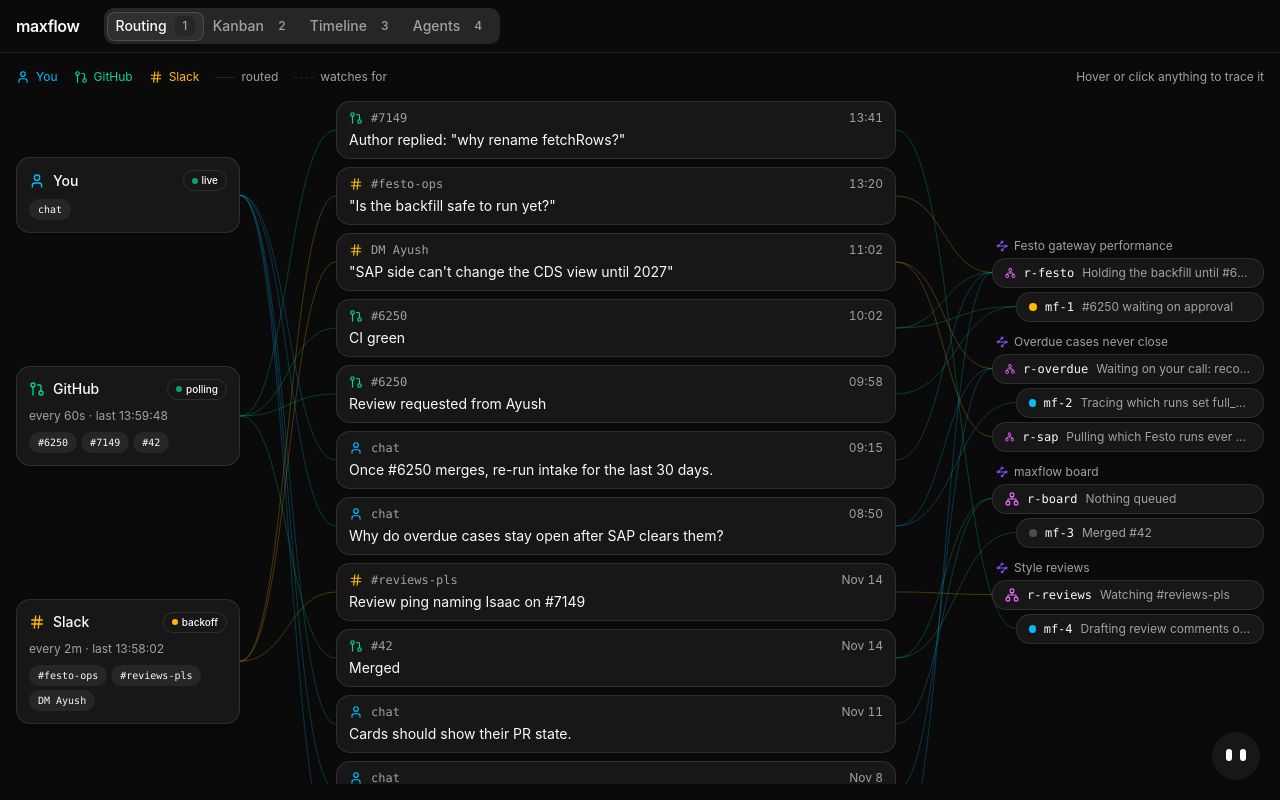
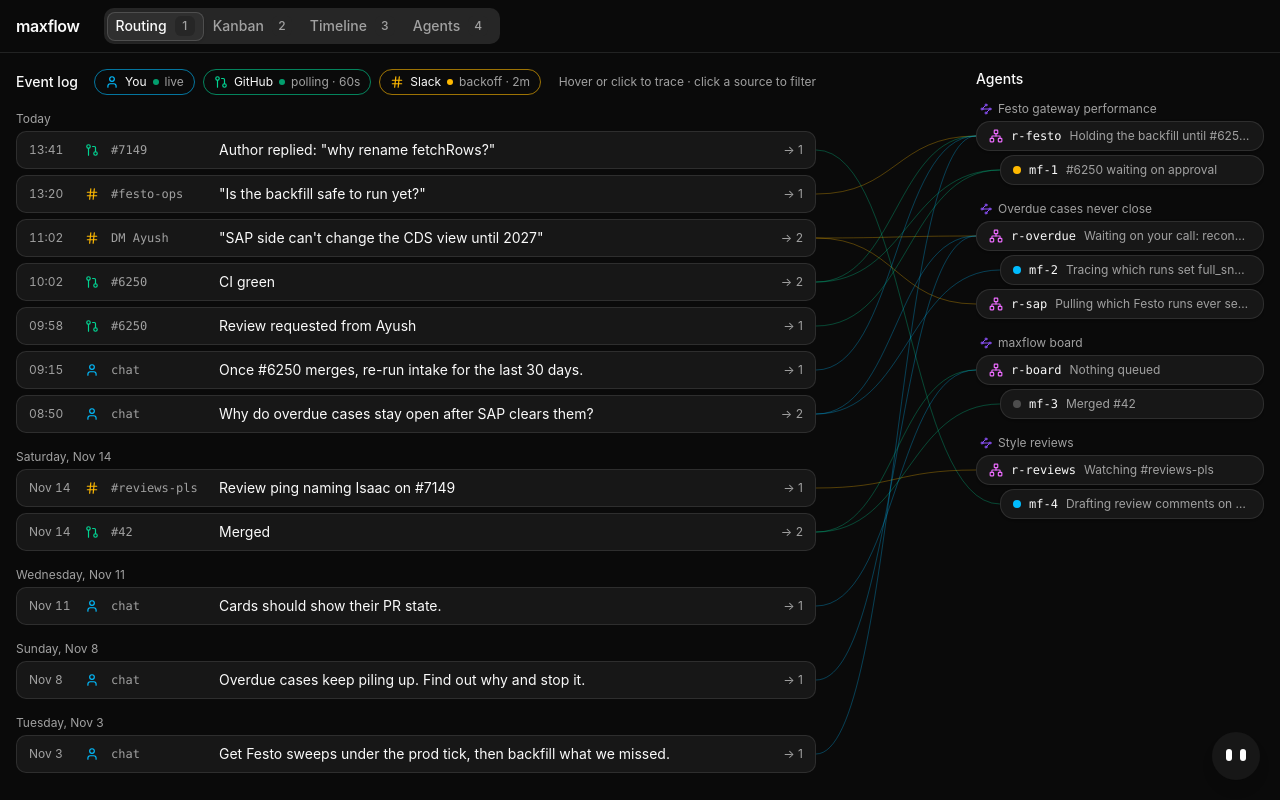
Before and after one commit to isaacchacko/maxflow, a React (Vite) app: page / in a window 1280 px wide. Built offline with nearby package versions, Linux system fonts and the light colour scheme.

Commit message:
Routing as two sections: one event log of chats, gh and Slack grouped by day with source filters, and the agents it routes to

```diff
--- a/src/views/RoutingView.tsx
+++ b/src/views/RoutingView.tsx
@@ -1,9 +1,8 @@
 import { GitPullRequest, Hash, Network, User, Waypoints } from "lucide-react";
 import { useCallback, useLayoutEffect, useRef, useState } from "react";
-import { Badge } from "@/components/ui/badge";
 import { Card } from "@/components/ui/card";
 import { cn } from "@/lib/utils";
-import { agentStateColor, sentries, type Signal, type Source } from "@/mock";
+import { NOW_AT, agentStateColor, sentries, type Signal, type Source } from "@/mock";
 import { agentStore, signalStore, threadStore } from "@/store";
 
 const look: Record<Source, { icon: typeof User; text: string; stroke: string; ring: string }> = {
@@ -61,6 +60,12 @@ function trace(focus: string, edges: Edge[]) {
   return { nodes, lit };
 }
 
+function day(at: string) {
+  const d = at.slice(0, 10);
+  if (d === NOW_AT.slice(0, 10)) return "Today";
+  return new Date(at).toLocaleDateString("en-US", { weekday: "long", month: "short", day: "numeric" });
+}
+
 export function RoutingView() {
   const signals = signalStore.use();
   const agents = agentStore.use();
@@ -69,6 +74,7 @@ export function RoutingView() {
   const [pos, setPos] = useState<Pos>({});
   const [pinned, setPinned] = useState<string>();
   const [hover, setHover] = useState<string>();
+  const [shown, setShown] = useState<Set<Source>>(new Set(["isaac", "gh", "slack"]));
 
   const measure = useCallback(() => {
     const root = rootRef.current;
@@ -82,14 +88,16 @@ export function RoutingView() {
     setPos(next);
   }, []);
 
+  const visible = signals.filter(s => shown.has(s.source));
+
   useLayoutEffect(() => {
     measure();
     const ro = new ResizeObserver(measure);
     ro.observe(rootRef.current!);
     return () => ro.disconnect();
-  }, [measure, signals.length]);
+  }, [measure, visible.length]);
 
-  const edges = buildEdges(signals);
+  const edges = buildEdges(visible).filter(e => !e.watch || shown.has(e.source));
   const focus = hover ?? pinned;
   const traced = focus ? trace(focus, edges) : undefined;
   const dim = (id: string) => traced && !traced.nodes.has(id);
@@ -104,27 +112,22 @@ export function RoutingView() {
     },
   });
 
+  const toggle = (source: Source) =>
+    setShown(prev => {
+      const next = new Set(prev);
+      if (next.has(source) && next.size > 1) next.delete(source);
+      else next.add(source);
+      return next;
+    });
+
+  const days = [...new Set(visible.map(s => day(s.at)))];
+
   return (
-    <div className="flex h-full flex-col gap-3 p-4">
-      <div className="flex items-center gap-4 text-xs text-muted-foreground">
-        {sentries.map(s => {
-          const Icon = look[s.id].icon;
-          return (
-            <span key={s.id} className={cn("flex items-center gap-1.5", look[s.id].text)}>
-              <Icon className="size-3.5" />
-              {s.label}
-            </span>
-          );
-        })}
-        <span className="flex items-center gap-1.5"><span className="w-5 border-t" /> routed</span>
-        <span className="flex items-center gap-1.5"><span className="w-5 border-t border-dashed" /> watches for</span>
-        <span className="ml-auto">{pinned ? "Click again or on empty space to release" : "Hover or click anything to trace it"}</span>
-      </div>
-
-      <div ref={rootRef} onClick={() => setPinned(undefined)} className="relative grid min-h-0 flex-1 grid-cols-[14rem_1fr_17rem] gap-x-24">
+    <div ref={rootRef} onClick={() => setPinned(undefined)} className="relative grid h-full grid-cols-[minmax(0,1fr)_18rem] gap-x-40 p-4">
       <svg className="pointer-events-none absolute inset-0 size-full overflow-hidden">
         {edges.map(e => {
-            const a = pos[e.from];
+          if (e.from.startsWith("src:") && !e.watch) return null;
+          const a = e.watch ? pos.log && { ...pos.log, y: pos.log.y } : pos[e.from];
           const b = pos[e.to];
           if (!a || !b) return null;
           const on = traced?.lit.has(e.key);
@@ -134,7 +137,7 @@ export function RoutingView() {
             <path
               key={e.key}
               d={`M${x1},${a.y} C${mid},${a.y} ${mid},${b.y} ${x2},${b.y}`}
-                className={cn("fill-none transition-opacity", look[e.source].stroke, on ? "opacity-90" : traced ? "opacity-5" : "opacity-25")}
+              className={cn("fill-none transition-opacity", look[e.source].stroke, on ? "opacity-90" : traced ? "opacity-5" : "opacity-30")}
               strokeWidth={on ? 1.75 : 1}
               strokeDasharray={e.watch ? "4 4" : undefined}
             />
@@ -142,51 +145,74 @@ export function RoutingView() {
         })}
       </svg>
 
-        <section className="relative flex flex-col justify-around gap-3">
+      <section className="relative flex min-h-0 flex-col gap-3">
+        <header data-node="log" className="flex items-center gap-2">
+          <h2 className="mr-2 text-sm font-medium">Event log</h2>
           {sentries.map(s => {
             const Icon = look[s.id].icon;
             const id = `src:${s.id}`;
+            const on = shown.has(s.id);
             return (
-              <Card key={s.id} {...node(id)} className={cn("cursor-pointer gap-2 px-3 py-3 transition-opacity", dim(id) && "opacity-30", focus === id && look[s.id].ring)}>
-                <div className="flex items-center gap-2">
-                  <Icon className={cn("size-4", look[s.id].text)} />
-                  <span className="text-sm font-medium">{s.label}</span>
-                  <Badge variant="outline" className="ml-auto gap-1 text-[10px]">
+              <button
+                key={s.id}
+                {...node(id)}
+                onClick={e => {
+                  e.stopPropagation();
+                  toggle(s.id);
+                }}
+                className={cn(
+                  "flex items-center gap-1.5 rounded-full border px-2.5 py-1 text-xs transition-opacity",
+                  on ? look[s.id].ring : "opacity-40",
+                  dim(id) && "opacity-30",
+                )}
+              >
+                <Icon className={cn("size-3.5", look[s.id].text)} />
+                {s.label}
                 <span className={cn("size-1.5 rounded-full", s.state === "backoff" ? "bg-amber-400" : "animate-pulse bg-emerald-400")} />
-                    {s.state}
-                  </Badge>
-                </div>
-                {s.every && <p className="text-xs text-muted-foreground">every {s.every} · last {s.lastPoll}</p>}
-                <div className="flex flex-wrap gap-1">
-                  {s.watching.map(w => (
-                    <Badge key={w.target} variant="secondary" className="font-mono text-[10px]">{w.target}</Badge>
-                  ))}
-                </div>
-              </Card>
+                <span className="text-muted-foreground">{s.state === "live" ? "live" : `${s.state} · ${s.every}`}</span>
+              </button>
             );
           })}
-        </section>
+          <span className="ml-auto text-xs text-muted-foreground">
+            {pinned ? "Click again or on empty space to release" : "Hover or click to trace · click a source to filter"}
+          </span>
+        </header>
 
-        <section className="relative -mx-2 min-h-0 overflow-y-auto px-2" onScroll={measure}>
-          <div className="flex flex-col gap-2 py-1">
-            {signals.map(s => {
+        <div className="-mx-1 min-h-0 flex-1 overflow-y-auto px-1" onScroll={measure}>
+          {days.map(d => (
+            <div key={d} className="mb-3">
+              <p className="sticky top-0 z-20 bg-background py-1 text-xs text-muted-foreground">{d}</p>
+              <ol className="flex flex-col gap-1.5">
+                {visible.filter(s => day(s.at) === d).map(s => {
                   const Icon = look[s.source].icon;
                   const id = `sig:${s.id}`;
                   return (
-                <Card key={s.id} {...node(id)} className={cn("cursor-pointer gap-1 px-3 py-2 transition-opacity", dim(id) && "opacity-30", focus === id && look[s.source].ring)}>
-                  <div className="flex items-center gap-2 text-xs">
+                    <li
+                      key={s.id}
+                      {...node(id)}
+                      className={cn(
+                        "flex cursor-pointer items-center gap-3 rounded-lg border bg-card px-3 py-2 text-sm transition-opacity",
+                        dim(id) && "opacity-30",
+                        focus === id && look[s.source].ring,
+                      )}
+                    >
+                      <span className="w-11 shrink-0 text-xs text-muted-foreground tabular-nums">{when(s.at)}</span>
                       <Icon className={cn("size-3.5 shrink-0", look[s.source].text)} />
-                    <span className="font-mono text-muted-foreground">{s.target}</span>
-                    <span className="ml-auto text-muted-foreground tabular-nums">{when(s.at)}</span>
-                  </div>
-                  <p className="line-clamp-1 text-sm">{s.text}</p>
-                </Card>
+                      <span className="w-24 shrink-0 truncate font-mono text-xs text-muted-foreground">{s.target}</span>
+                      <span className="min-w-0 flex-1 truncate">{s.text}</span>
+                      <span className="shrink-0 text-xs text-muted-foreground">→ {s.routedTo.length || "none"}</span>
+                    </li>
                   );
                 })}
+              </ol>
+            </div>
+          ))}
         </div>
       </section>
 
-        <section className="relative flex min-h-0 flex-col justify-center gap-3 overflow-y-auto">
+      <section className="relative flex min-h-0 flex-col gap-3">
+        <h2 className="text-sm font-medium">Agents</h2>
+        <div className="flex min-h-0 flex-1 flex-col gap-4 overflow-y-auto" onScroll={measure}>
           {threads.map(thread => (
             <div key={thread.id} className="flex flex-col gap-1">
               <a href={`#thread/${thread.id}`} onClick={e => e.stopPropagation()} className="flex items-center gap-1.5 px-1 text-xs text-muted-foreground hover:text-foreground">
@@ -208,7 +234,7 @@ export function RoutingView() {
                           focus === id && "border-agent",
                         )}
                       >
-                        {a.role === "router" ? <Network className="size-3.5 text-fuchsia-400" /> : <span className={cn("size-2 rounded-full", agentStateColor[a.state])} />}
+                        {a.role === "router" ? <Network className="size-3.5 shrink-0 text-fuchsia-400" /> : <span className={cn("size-2 shrink-0 rounded-full", agentStateColor[a.state])} />}
                         <span className="shrink-0 font-mono text-xs whitespace-nowrap">{a.id}</span>
                         <span className="truncate text-xs text-muted-foreground">{a.doing}</span>
                       </Card>
@@ -218,8 +244,8 @@ export function RoutingView() {
               ))}
             </div>
           ))}
+        </div>
       </section>
-      </div>
     </div>
   );
 }
```
Lines whose indentation alone changed are shown as unchanged.
